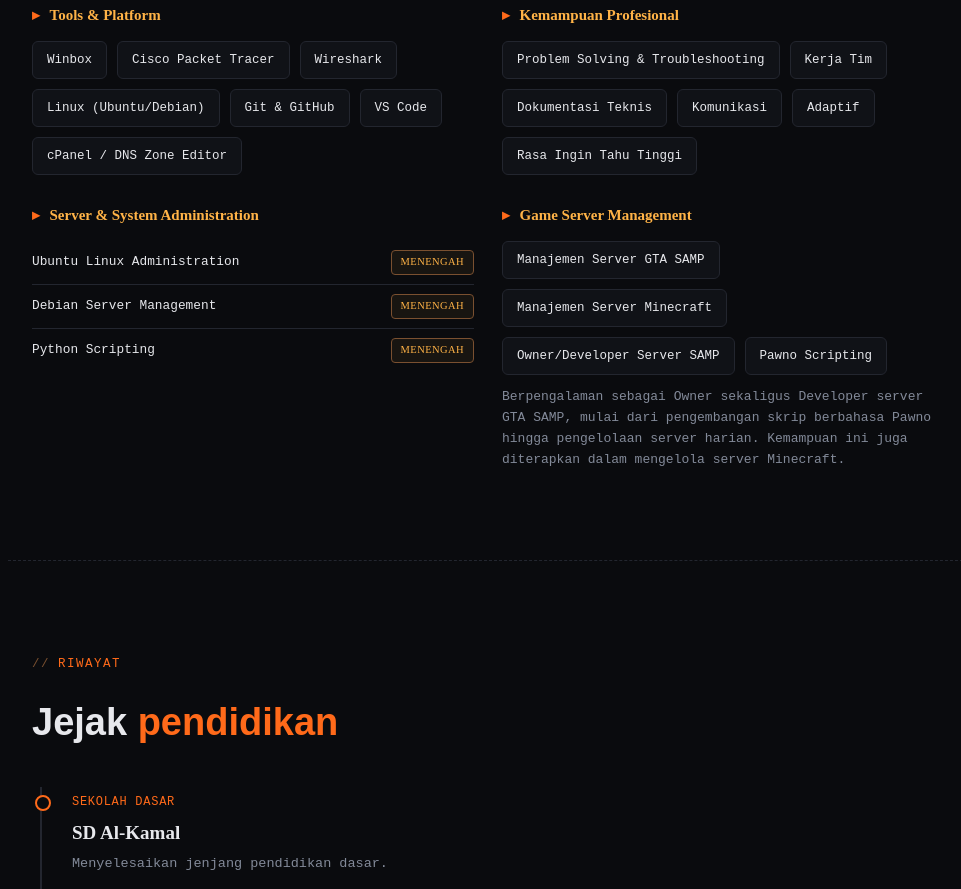
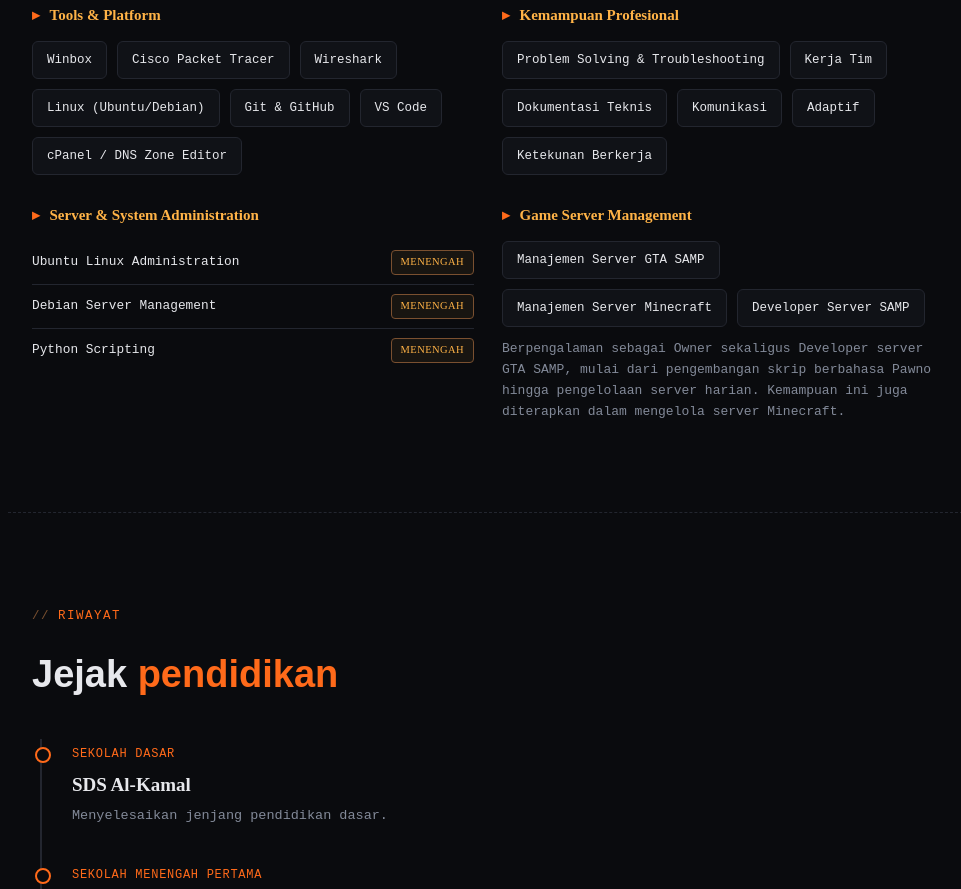
Before and after one commit to danzxspace/DanzXsite, a plain HTML site: page index.html in a window 1280 px wide. Shown: the part 5313-6202 px from the top of the page, without its empty margins (152-1113 px from the left). Drawn offline with Linux system fonts and the light colour scheme; no server answers.

Commit message:
Update index.html

```diff
--- a/index.html
+++ b/index.html
@@ -670,7 +670,7 @@
           <span class="chip">Dokumentasi Teknis</span>
           <span class="chip">Komunikasi</span>
           <span class="chip">Adaptif</span>
-          <span class="chip">Rasa Ingin Tahu Tinggi</span>
+          <span class="chip">Ketekunan Berkerja</span>
         </div>
       </div>
       <div class="skill-group">
@@ -686,8 +686,7 @@
         <div class="chip-row">
           <span class="chip">Manajemen Server GTA SAMP</span>
           <span class="chip">Manajemen Server Minecraft</span>
-          <span class="chip">Owner/Developer Server SAMP</span>
-          <span class="chip">Pawno Scripting</span>
+          <span class="chip">Developer Server SAMP</span>
         </div>
         <p style="color:var(--muted); font-size:13px; margin-top:12px;">Berpengalaman sebagai Owner sekaligus Developer server GTA SAMP, mulai dari pengembangan skrip berbahasa Pawno hingga pengelolaan server harian. Kemampuan ini juga diterapkan dalam mengelola server Minecraft.</p>
       </div>
@@ -702,7 +701,7 @@
     <div class="timeline">
       <div class="tl-item">
         <div class="tl-date">SEKOLAH DASAR</div>
-        <h3>SD Al-Kamal</h3>
+        <h3>SDS Al-Kamal</h3>
         <p>Menyelesaikan jenjang pendidikan dasar.</p>
       </div>
       <div class="tl-item">
```
